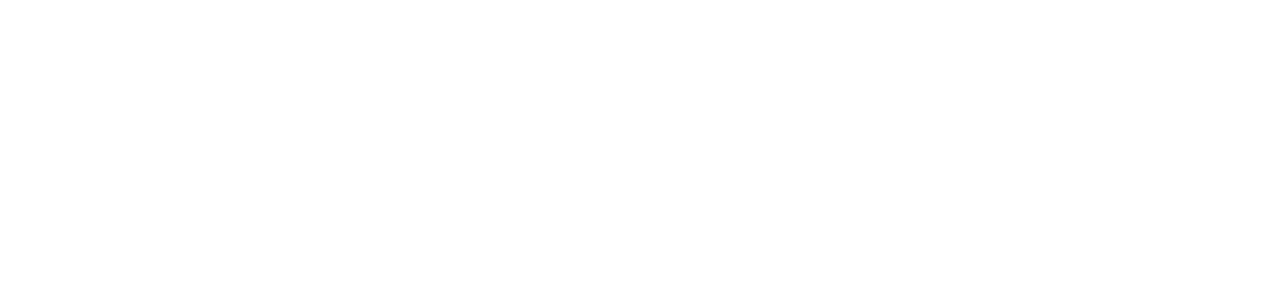
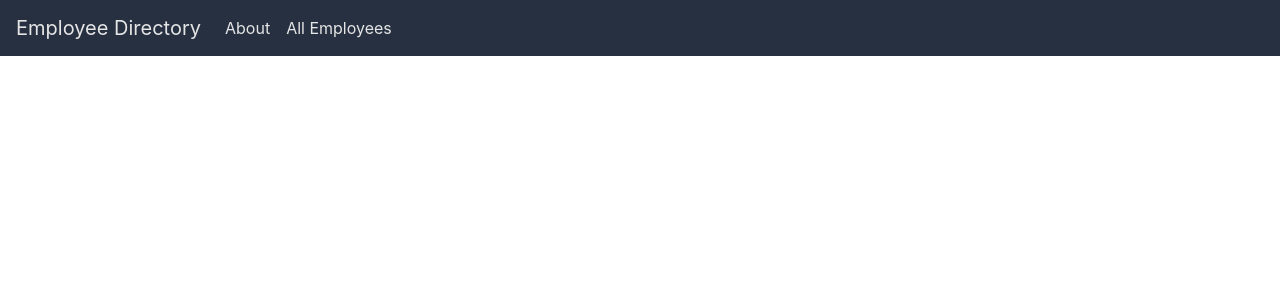
Before and after one commit to noormir1295/React-Employee-Directory, a React (Create React App) app in the folder employee-app/: page / in a window 1280 px wide. Shown: the top 300 px of the page. Built offline with nearby package versions, Linux system fonts and the light colour scheme.

Commit message:
adding navbar

```diff
--- a/employee-app/package.json
+++ b/employee-app/package.json
@@ -6,9 +6,12 @@
     "@testing-library/jest-dom": "^5.11.5",
     "@testing-library/react": "^11.1.1",
     "@testing-library/user-event": "^12.2.0",
+    "axios": "^0.21.0",
+    "bootstrap": "^4.5.3",
     "react": "^17.0.1",
     "react-dom": "^17.0.1",
-    "react-scripts": "4.0.0",
+    "react-router-dom": "^5.2.0",
+    "react-scripts": "^4.0.0",
     "web-vitals": "^0.2.4"
   },
   "scripts": {
--- a/employee-app/src/App.css
+++ /dev/null
@@ -1,38 +0,0 @@
-.App {
-  text-align: center;
-}
-
-.App-logo {
-  height: 40vmin;
-  pointer-events: none;
-}
-
-@media (prefers-reduced-motion: no-preference) {
-  .App-logo {
-    animation: App-logo-spin infinite 20s linear;
-  }
-}
-
-.App-header {
-  background-color: #282c34;
-  min-height: 100vh;
-  display: flex;
-  flex-direction: column;
-  align-items: center;
-  justify-content: center;
-  font-size: calc(10px + 2vmin);
-  color: white;
-}
-
-.App-link {
-  color: #61dafb;
-}
-
-@keyframes App-logo-spin {
-  from {
-    transform: rotate(0deg);
-  }
-  to {
-    transform: rotate(360deg);
-  }
-}
--- a/employee-app/src/App.js
+++ b/employee-app/src/App.js
@@ -1,9 +1,16 @@
-
-import './App.css';
+import React from "react";
+import Navbar from './components/Navbar';
+import { BrowserRouter as Router, Route } from "react-router-dom";
 
 function App() {
   return (
     <div className="App">
+      <Router>
+        <div>
+          <Navbar />
+        </div>
+
+      </Router>
 
     </div>
   );
--- /dev/null
+++ b/employee-app/src/components/Navbar/index.js
@@ -0,0 +1,43 @@
+import React from "react";
+import { Link } from "react-router-dom";
+import "./styles.css";
+
+// Depending on the current path, this component sets the "active" class on the appropriate navigation link item
+function Navbar() {
+    return (
+        <nav className="navbar navbar-expand-lg">
+            <Link className="navbar-brand" to="/">
+                Employee Directory
+      </Link>
+            <div>
+                <ul className="navbar-nav">
+                    <li className="nav-item">
+                        <Link
+                            to="/"
+                            className={
+                                window.location.pathname === "/" || window.location.pathname === "/about"
+                                    ? "nav-link active"
+                                    : "nav-link"
+                            }
+                        >
+                            About
+            </Link>
+                    </li>
+                    <li className="nav-item search">
+                        <Link
+                            to="/all"
+                            className={window.location.pathname === "/all" ? "nav-link active" : "nav-link"}
+                        >
+                            All Employees
+            </Link>
+                    </li>
+                </ul>
+            </div>
+            <div className="search-div">
+
+            </div>
+        </nav>
+    );
+}
+
+export default Navbar;
--- /dev/null
+++ b/employee-app/src/components/Navbar/styles.css
@@ -0,0 +1,19 @@
+nav.navbar.navbar-default {
+  margin-bottom: 0;
+}
+.navbar {
+  background: #263041;
+}
+
+.nav-link, .navbar-brand {
+  color: #E5E5E5;
+}
+
+.search-div {
+  margin-left: auto;
+}
+
+.btn {
+  background-color: lightgrey;
+  margin: 5px;
+}
--- a/employee-app/src/index.js
+++ b/employee-app/src/index.js
@@ -2,7 +2,8 @@
 import ReactDOM from 'react-dom';
 import './index.css';
 import App from './App';
-import reportWebVitals from './reportWebVitals';
+
+import 'bootstrap/dist/css/bootstrap.min.css';
 
 ReactDOM.render(
   <React.StrictMode>
@@ -10,8 +11,3 @@
   </React.StrictMode>,
   document.getElementById('root')
 );
-
-// If you want to start measuring performance in your app, pass a function
-// to log results (for example: reportWebVitals(console.log))
-// or send to an analytics endpoint. Learn more: https://bit.ly/CRA-vitals
-reportWebVitals();
--- a/employee-app/src/reportWebVitals.js
+++ /dev/null
@@ -1,13 +0,0 @@
-const reportWebVitals = onPerfEntry => {
-  if (onPerfEntry && onPerfEntry instanceof Function) {
-    import('web-vitals').then(({ getCLS, getFID, getFCP, getLCP, getTTFB }) => {
-      getCLS(onPerfEntry);
-      getFID(onPerfEntry);
-      getFCP(onPerfEntry);
-      getLCP(onPerfEntry);
-      getTTFB(onPerfEntry);
-    });
-  }
-};
-
-export default reportWebVitals;
```
Also changed, not shown: employee-app/src/components/Container/Index.js (added), employee-app/src/components/Container/styles.css (added), 1 other file (tests, documents, lock files or other folders).
